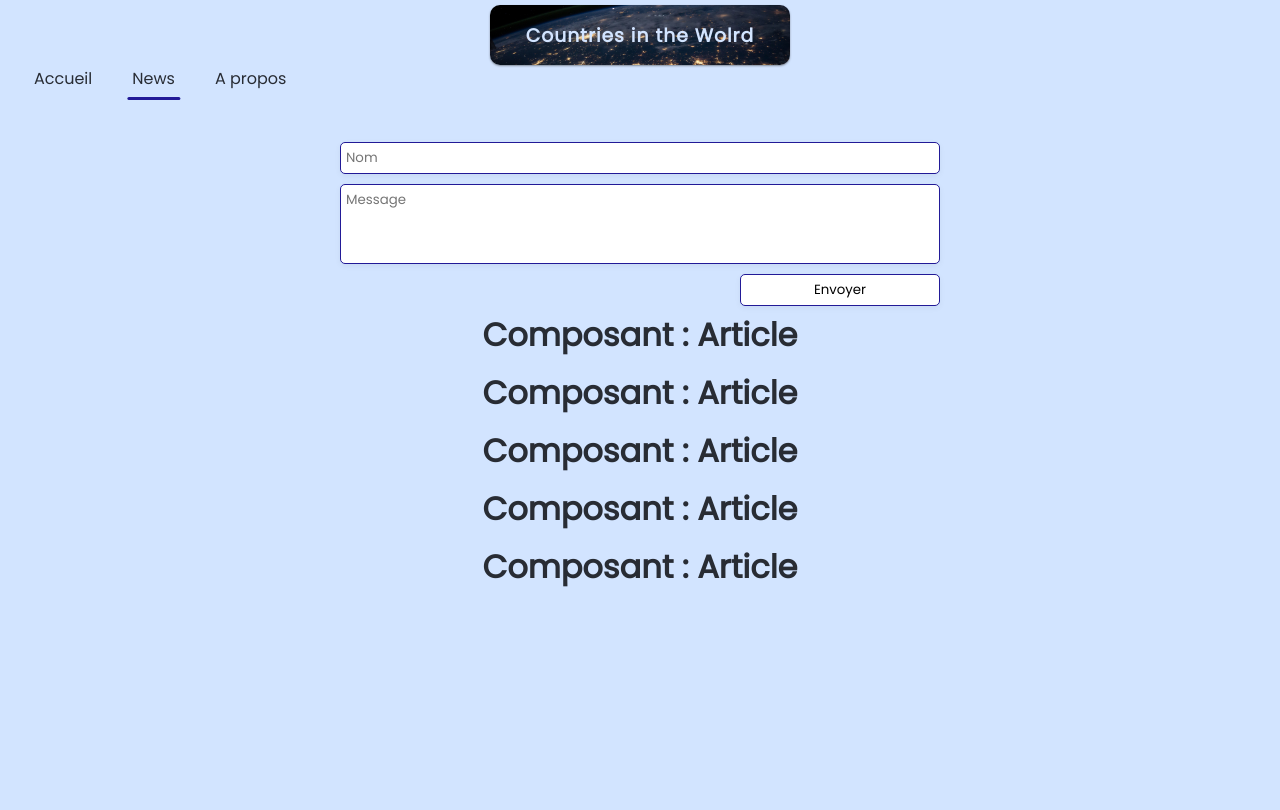
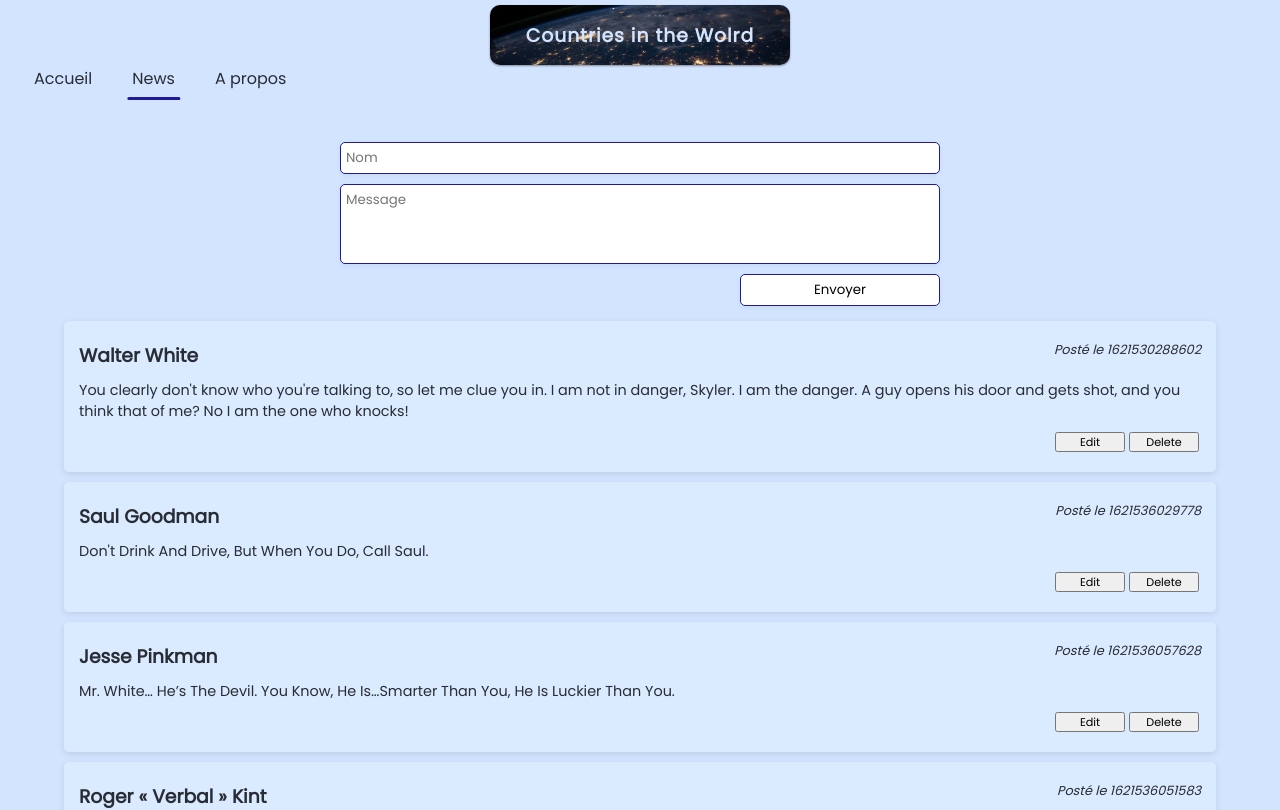
Before and after one commit to wahoostik/country-react, a React (Create React App) app: page /news in a window 1280 px wide. Shown: the top 810 px of the page. Built offline with nearby package versions, Linux system fonts and the light colour scheme; data requests are answered from the project's data file.

Commit message:
style article

```diff
--- a/src/components/Article.js
+++ b/src/components/Article.js
@@ -1,8 +1,18 @@
-const Article = () => (
+const Article = ({ props }) => {
+    console.log(props);
+    return (
 <div className='article'>
-    <h1>Composant : Article</h1>
+        <div className="card-header">
+            <h3>{props.author}</h3>
+                <em>Posté le {props.date}</em>
+        </div>
+            <p>{props.content}</p>
+        <div className="btn-container">
+                <button>Edit</button>
+                <button>Delete</button>
+        </div>
 </div>
-);
+)};
 
 // == Export
 export default Article;
--- a/src/pages/News.js
+++ b/src/pages/News.js
@@ -32,7 +32,7 @@ const News = () => {
             <input type="submit" value="Envoyer" />
         </form>
             <ul>{newsData.map((article) => (
-                <Article key={article.id}/>
+                <Article key={article.id} props={article}/>
             ))}</ul>
 </div>
 )};
--- /dev/null
+++ b/src/styles/components/_article.scss
@@ -0,0 +1,44 @@
+.article {
+  margin: 10px 50px;
+  background: rgb(218, 234, 255);
+  box-shadow: 0 2px 6px rgba(0, 0, 0, 0.1);
+  border-radius: 5px;
+  padding: 15px;
+
+  .card-header {
+    display: flex;
+    justify-content: space-between;
+    margin: 5px 0 10px;
+
+    em {
+      font-size: 0.8rem;
+    }
+  }
+  p {
+    font-size: 0.9rem;
+  }
+  textarea {
+    width: 100%;
+    resize: none;
+    height: 70px;
+    outline: none;
+  }
+  .btn-container {
+    display: flex;
+    justify-content: flex-end;
+    align-items: center;
+    margin: 10px 0 5px;
+
+    button {
+      width: 70px;
+      height: 20px;
+      font-size: 0.7rem;
+      margin: 0 2px;
+      cursor: pointer;
+
+      &:hover {
+        filter: brightness(110%);
+      }
+    }
+  }
+}
--- a/src/styles/index.scss
+++ b/src/styles/index.scss
@@ -3,4 +3,5 @@
 @import "./components/logo";
 @import "./components/card";
 @import "./components/countries";
-@import "./pages/news"
+@import "./pages/news";
+@import "./components/article";
```
